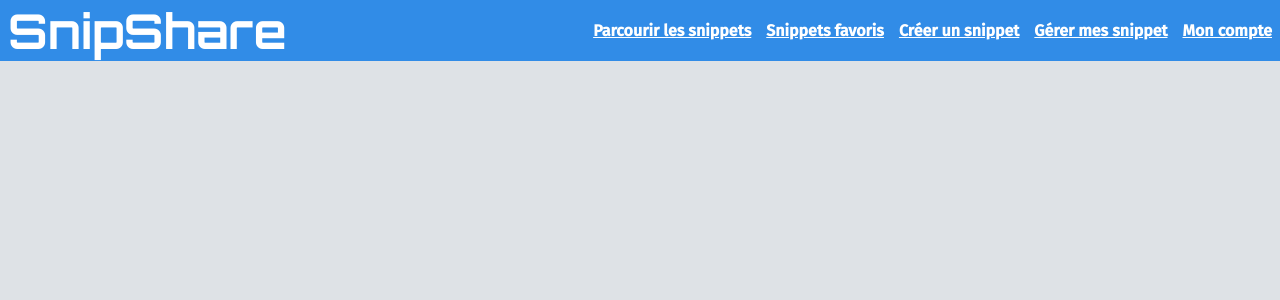
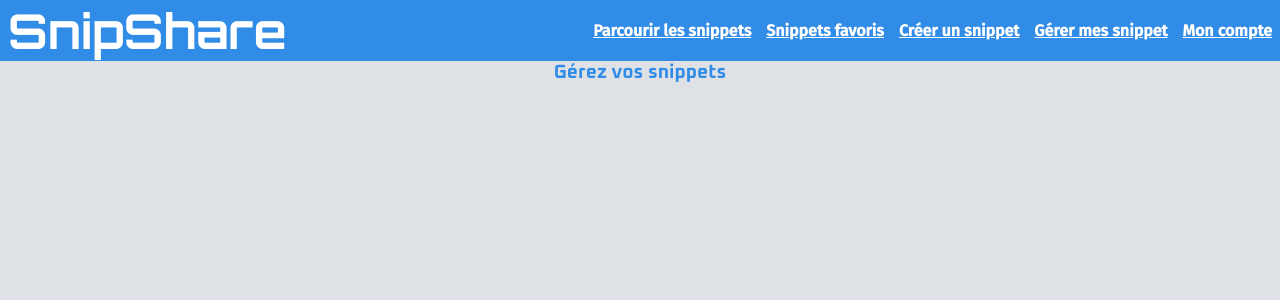
Before and after one commit to Quentindrms/snipShare, a React app in the folder frontend/: page /manage-snippets in a window 1280 px wide. Shown: the top 300 px of the page. Built offline with nearby package versions, Linux system fonts and the light colour scheme; the HTML template or start-up script is replaced by a standard one.

Commit message:
Création de la page pour gestion des snippets Créations de la route correspondante

```diff
--- a/frontend/src/components/Header/Navbar/NavLinks.tsx
+++ b/frontend/src/components/Header/Navbar/NavLinks.tsx
@@ -7,7 +7,7 @@ export function NavLinks() {
             <a href="/browse-snippets" className="navigation-link">Parcourir les snippets</a>
             <a href="/favorite-snippets" className="navigation-link">Snippets favoris</a>
             <a href="/create-snippet" className="navigation-link">Créer un snippet</a>
-            <a href="#" className="navigation-link">Gérer mes snippet</a>
+            <a href="/manage-snippets" className="navigation-link">Gérer mes snippet</a>
             <a href="#" className="navigation-link">Mon compte</a>
         </>
     )
--- a/frontend/src/main.tsx
+++ b/frontend/src/main.tsx
@@ -8,6 +8,7 @@ import BrowseSnippets from './views/BrowseSnippets'
 import SnippetDetails from './views/SnippetDetails'
 import FavoriteSnippets from './views/FavoriteSnippets'
 import CreateSnippets from './views/CreateSnippet'
+import { ManageSnippets } from './views/ManageSnippets'
 
 createRoot(document.getElementById('root')!).render(
   <StrictMode>
@@ -18,6 +19,7 @@ createRoot(document.getElementById('root')!).render(
         <Route path="/browse-snippets" element={<BrowseSnippets />} />
         <Route path="/favorite-snippets" element={<FavoriteSnippets />} />
         <Route path="/create-snippet" element={<CreateSnippets />} />
+        <Route path="/manage-snippets" element={<ManageSnippets />} />
         <Route path="/snippet-details" element={<SnippetDetails />} />
       </Routes>
     </BrowserRouter>
--- /dev/null
+++ b/frontend/src/views/ManageSnippets.tsx
@@ -0,0 +1,10 @@
+import Title2 from "../components/Titles/Title-2";
+
+export function ManageSnippets(){
+
+    return(
+        <>
+            <Title2 center={true} text="Gérez vos snippets" />
+        </>
+    )
+}
```
